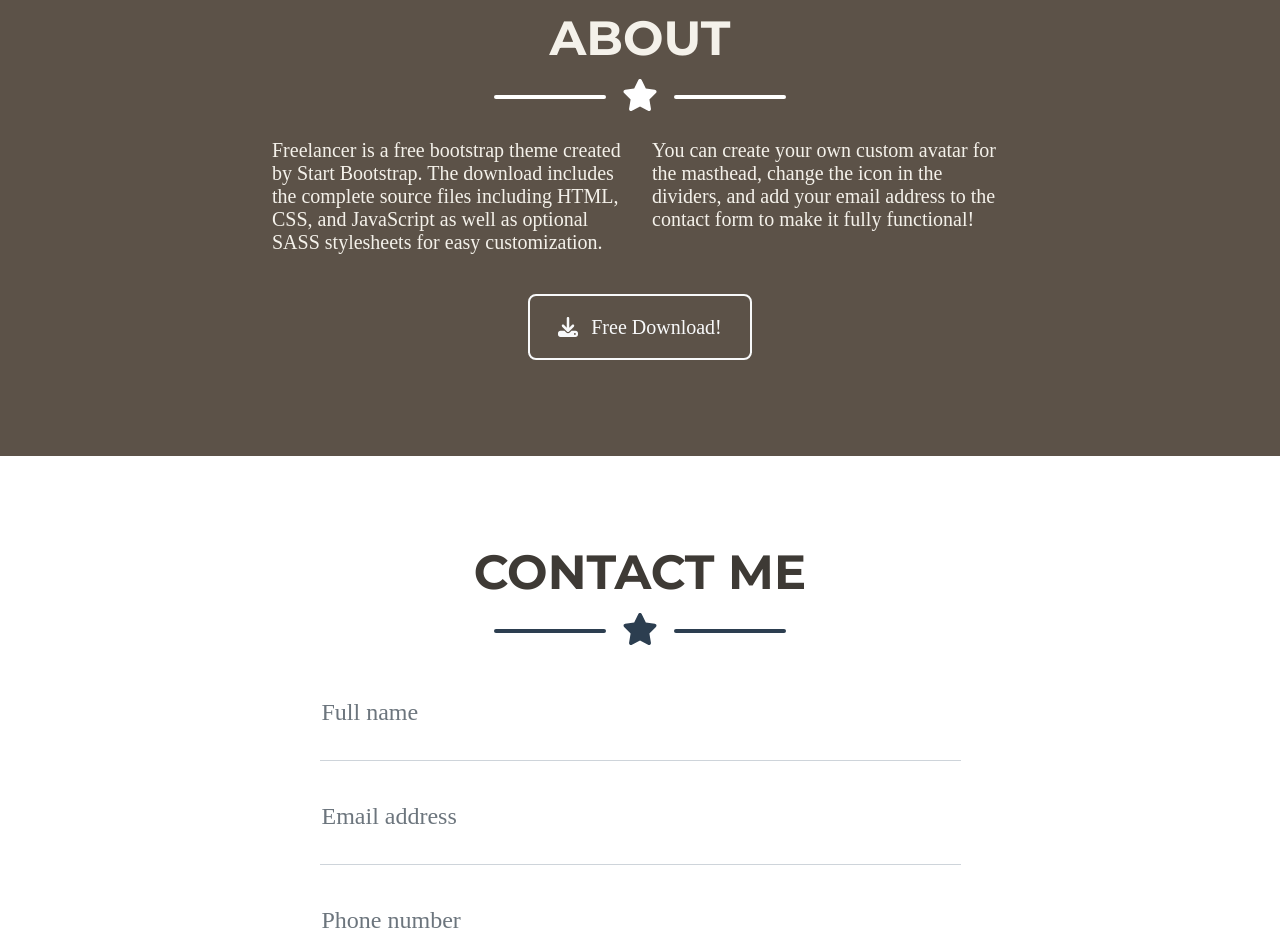
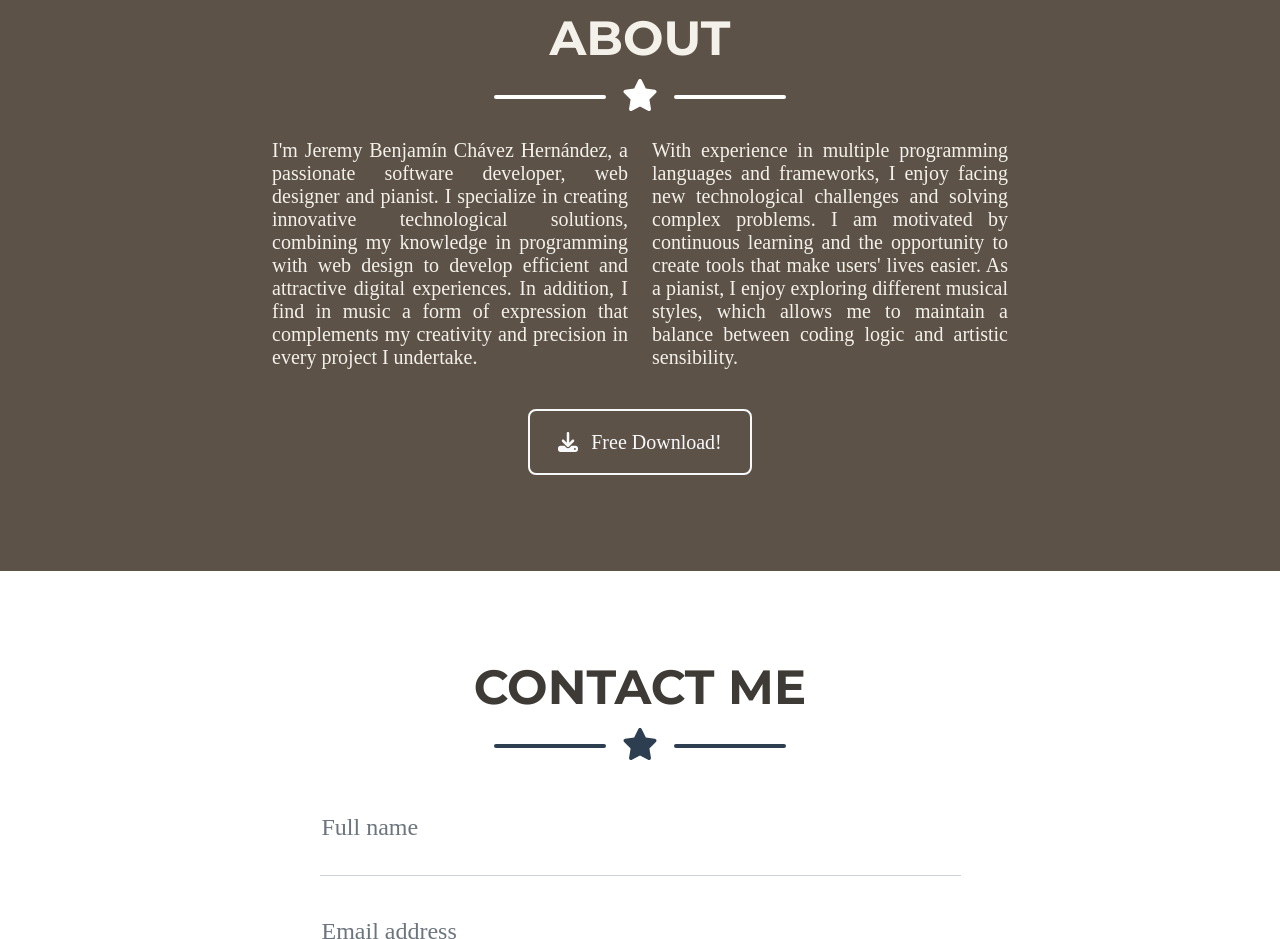
Before and after one commit to j3remy0211/Portafolio, a plain HTML site: page Jeremy_Portafolio/index.html in a window 1280 px wide. Shown: the part 1680-2619 px from the top of the page. Drawn offline with nearby package versions, Linux system fonts and the light colour scheme.

Commit message:
Cambiando el about me y las profesiones

```diff
--- a/Jeremy_Portafolio/index.html
+++ b/Jeremy_Portafolio/index.html
@@ -134,8 +134,8 @@
                 </div>
                 <!-- About Section Content-->
                 <div class="row">
-                    <div class="col-lg-4 ms-auto"><p class="lead">Freelancer is a free bootstrap theme created by Start Bootstrap. The download includes the complete source files including HTML, CSS, and JavaScript as well as optional SASS stylesheets for easy customization.</p></div>
-                    <div class="col-lg-4 me-auto"><p class="lead">You can create your own custom avatar for the masthead, change the icon in the dividers, and add your email address to the contact form to make it fully functional!</p></div>
+                    <div class="col-lg-4 ms-auto"><p class="lead" style="text-align: justify;">I'm Jeremy Benjamín Chávez Hernández, a passionate software developer, web designer and pianist. I specialize in creating innovative technological solutions, combining my knowledge in programming with web design to develop efficient and attractive digital experiences. In addition, I find in music a form of expression that complements my creativity and precision in every project I undertake.</p></div>
+                    <div class="col-lg-4 me-auto"><p class="lead" style="text-align: justify;">With experience in multiple programming languages and frameworks, I enjoy facing new technological challenges and solving complex problems. I am motivated by continuous learning and the opportunity to create tools that make users' lives easier. As a pianist, I enjoy exploring different musical styles, which allows me to maintain a balance between coding logic and artistic sensibility.</p></div>
                 </div>
                 <!-- About Section Button-->
                 <div class="text-center mt-4">
```
